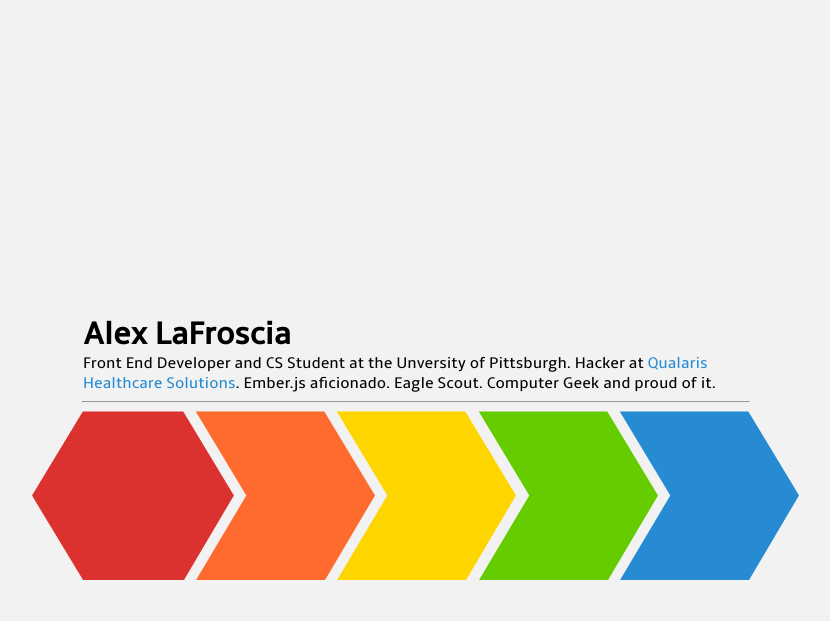
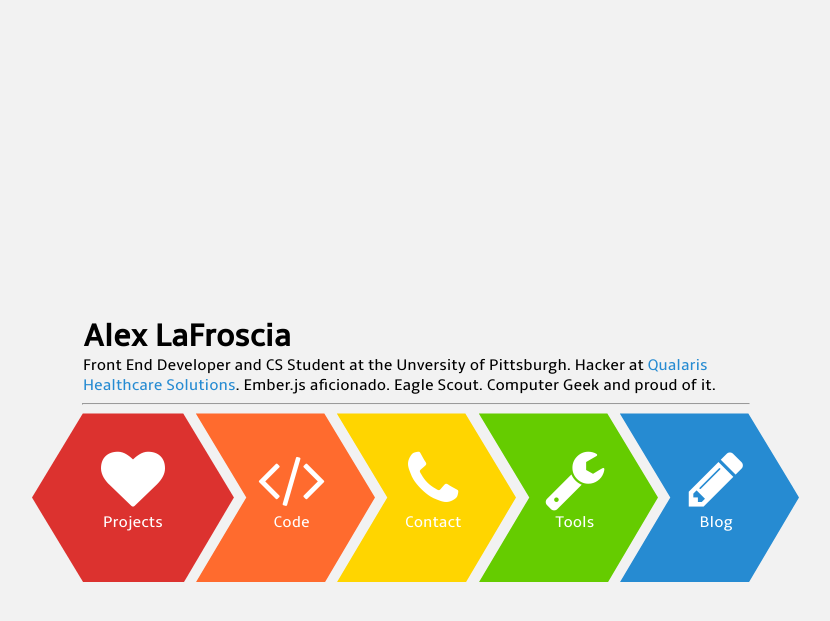
Before and after one commit to alexlafroscia/alexlafroscia.github.io, a Jekyll site: the page built from index.html, in a window 1280 px wide. Shown: the top 621 px of the page, without its empty margins (224-1054 px from the left). Built offline with Jekyll 4.4.1, drawn with Linux system fonts in a browser that asks for light colours.

Commit message:
Add in content to homescreen nav icons

```diff
--- a/_sass/_base.scss
+++ b/_sass/_base.scss
@@ -12,7 +12,33 @@ $point-width: $nav-icon-height * .300699301;
 }
 
 .nav-icon {
+  color: white;
   display: block;
+  height: $nav-icon-height;
+  position: relative;
+
+  &:visited {
+    color: white;
+  }
+
+  .inner-content {
+    align-items: center;
+    display: flex;
+    flex-direction: column;
+    height: 100%;
+    justify-content: center;
+    position: absolute;
+    top: 0;
+    width: 100%;
+  }
+
+  .fa {
+    font-size: 4em;
+  }
+
+  .label {
+    padding-bottom: 1em;
+  }
 
   &.hexagon {
     width: $nav-icon-height * .587412587;  // Correct ratio for width
@@ -26,6 +52,10 @@ $point-width: $nav-icon-height * .300699301;
     $arrow-width: $nav-icon-height * .762237762; // Correct ratio for width
 
     width: $arrow-width;
+
+    .inner-content {
+      margin-left: 2em;
+    }
   }
 
   svg {
--- a/index.html
+++ b/index.html
@@ -16,37 +16,47 @@ layout: site
     <a class='nav-icon hexagon' href="/projects">
       <svg class="projects" viewBox="0 0 202 170" xmlns="http://www.w3.org/2000/svg">
         <path d="M0 84.609l50.794-84.117h100.458l50.672 83.913-49.928 84.521h-100.94l-51.056-84.317z" sketch:type="MSShapeGroup" />
-        <!-- <i class="fa fa-heart"></i> -->
-        <!-- <span class="label">Projects</span> -->
       </svg>
+      <div class='inner-content'>
+        <i class="fa fa-heart"></i>
+        <span class="label">Projects</span>
+      </div>
     </a>
     <a class='nav-icon arrow' href="/code">
       <svg class="code" viewBox="0 0 180 170" xmlns="http://www.w3.org/2000/svg">
         <path d="M51.308 84.405l-50.514-83.913h128.544l50.672 83.913-49.928 84.521h-129.027l50.252-84.521z" sketch:type="MSShapeGroup" />
-        <!-- <i class="fa fa-code"></i> -->
-        <!-- <span class="label">Code</span> -->
       </svg>
+      <div class='inner-content'>
+        <i class="fa fa-code"></i>
+        <span class="label">Code</span>
+      </div>
     </a>
     <a class='nav-icon arrow' href="/contact">
       <svg class="contact" viewbox="0 0 180 170" xmlns="http://www.w3.org/2000/svg">
         <path d="m51.308 84.405l-50.514-83.913h128.544l50.672 83.913-49.928 84.521h-129.027l50.252-84.521z" sketch:type="msshapegroup" />
-        <!-- <i class="fa fa-phone"></i> -->
-        <!-- <span class="label">Contact</span> -->
       </svg>
+      <div class='inner-content'>
+        <i class="fa fa-phone"></i>
+        <span class="label">Contact</span>
+      </div>
     </a>
     <a class='nav-icon arrow'>
       <svg class="tools" viewBox="0 0 180 170" xmlns="http://www.w3.org/2000/svg">
         <path d="M51.308 84.405l-50.514-83.913h128.544l50.672 83.913-49.928 84.521h-129.027l50.252-84.521z" sketch:type="MSShapeGroup" />
-        <!-- <i class="fa fa-wrench"></i> -->
-        <!-- <span class="label">Tools</span> -->
       </svg>
+      <div class='inner-content'>
+        <i class="fa fa-wrench"></i>
+        <span class="label">Tools</span>
+      </div>
     </a>
     <a class='nav-icon arrow' href="https://medium.com/@alexlafroscia">
       <svg class="blog" viewBox="0 0 180 170" xmlns="http://www.w3.org/2000/svg">
         <path d="M51.308 84.405l-50.514-83.913h128.544l50.672 83.913-49.928 84.521h-129.027l50.252-84.521z" sketch:type="MSShapeGroup" />
-        <!-- <i class="fa fa-pencil"></i> -->
-        <!-- <span class="label">Blog</span> -->
       </svg>
+      <div class='inner-content'>
+        <i class="fa fa-pencil"></i>
+        <span class="label">Blog</span>
+      </div>
     </a>
   </nav>
 </div>
```
